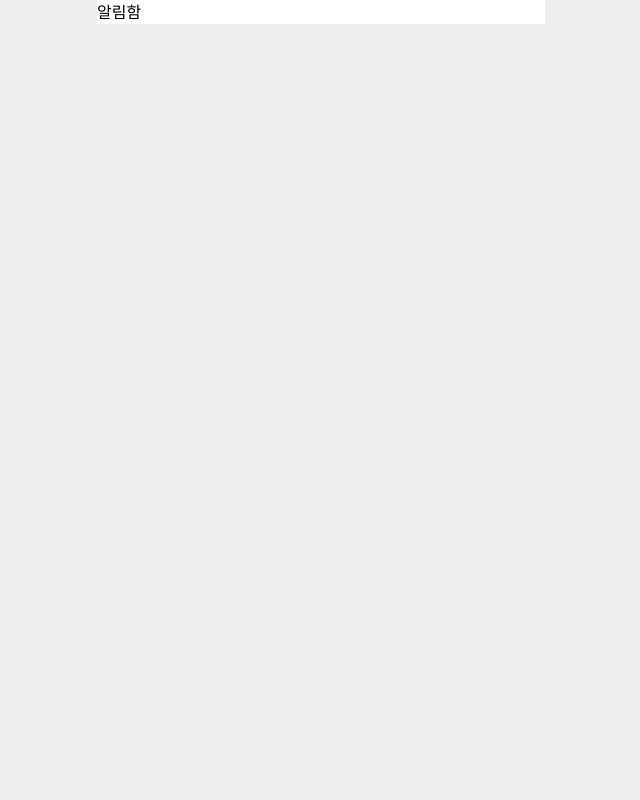
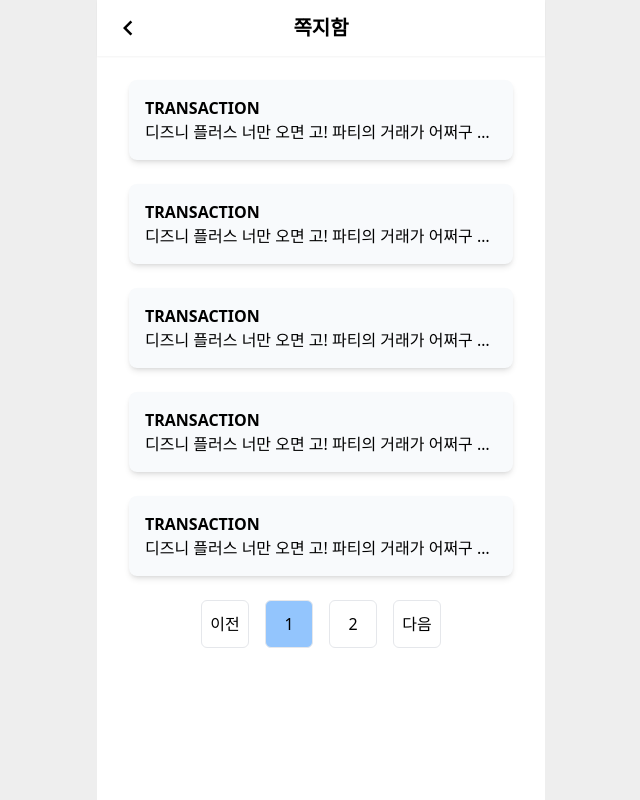
Before and after one commit to frontWeb-dev/watch-together, a Next.js app: page /message in a window 1280 px wide. Shown: the whole page, without its empty margins (319-959 px from the left). Built offline with nearby package versions, Linux system fonts and the light colour scheme.

Commit message:
feat: 쪽지함 마크업

```diff
--- /dev/null
+++ b/app/message/layout.tsx
@@ -0,0 +1,12 @@
+"use client";
+
+import Header from "@/components/Header";
+
+export default function RootLayout({ children }: { children: React.ReactNode }) {
+  return (
+    <div className="relative min-h-screen">
+      <Header title="쪽지함" goBack="/party" />
+      {children}
+    </div>
+  );
+}
--- a/app/message/page.tsx
+++ b/app/message/page.tsx
@@ -1,3 +1,47 @@
+"use client";
+import Pagination from "@/components/Pagination";
+import { useState } from "react";
+
 export default function Page() {
-  return <div>알림함</div>;
+  const [page, setPage] = useState(1);
+  const limit = 5;
+  const offset = (page - 1) * limit;
+  const total = 10;
+
+  return (
+    <div className="space-y-6 p-8 pb-24 pt-20">
+      <div className="flex flex-col rounded-lg bg-slate-50 p-4 shadow-md">
+        <p className="font-bold">TRANSACTION</p>
+        <p className="overflow-hidden text-ellipsis whitespace-nowrap">
+          디즈니 플러스 너만 오면 고! 파티의 거래가 어쩌구 저쩌구 요로콩 조로콩
+        </p>
+      </div>
+      <div className="flex flex-col rounded-lg bg-slate-50 p-4 shadow-md">
+        <p className="font-bold">TRANSACTION</p>
+        <p className="overflow-hidden text-ellipsis whitespace-nowrap">
+          디즈니 플러스 너만 오면 고! 파티의 거래가 어쩌구 저쩌구 요로콩 조로콩
+        </p>
+      </div>
+      <div className="flex flex-col rounded-lg bg-slate-50 p-4 shadow-md">
+        <p className="font-bold">TRANSACTION</p>
+        <p className="overflow-hidden text-ellipsis whitespace-nowrap">
+          디즈니 플러스 너만 오면 고! 파티의 거래가 어쩌구 저쩌구 요로콩 조로콩
+        </p>
+      </div>
+      <div className="flex flex-col rounded-lg bg-slate-50 p-4 shadow-md">
+        <p className="font-bold">TRANSACTION</p>
+        <p className="overflow-hidden text-ellipsis whitespace-nowrap">
+          디즈니 플러스 너만 오면 고! 파티의 거래가 어쩌구 저쩌구 요로콩 조로콩
+        </p>
+      </div>
+      <div className="flex flex-col rounded-lg bg-slate-50 p-4 shadow-md">
+        <p className="font-bold">TRANSACTION</p>
+        <p className="overflow-hidden text-ellipsis whitespace-nowrap">
+          디즈니 플러스 너만 오면 고! 파티의 거래가 어쩌구 저쩌구 요로콩 조로콩
+        </p>
+      </div>
+
+      <Pagination total={total} limit={limit} page={page} setPage={setPage} />
+    </div>
+  );
 }
--- /dev/null
+++ b/components/Pagination.tsx
@@ -0,0 +1,41 @@
+import { joinClass } from "@/libs/client/utils";
+import React, { SetStateAction } from "react";
+
+interface PaginationProps {
+  total: number;
+  limit: number;
+  page: number;
+  setPage: React.Dispatch<SetStateAction<number>>;
+}
+const Pagination = ({ total, limit, page, setPage }: PaginationProps) => {
+  const totalPages = Math.ceil(total / limit);
+  return (
+    <div className="flex justify-center space-x-4">
+      <button
+        onClick={() => setPage(page - 1)}
+        disabled={page === 1}
+        className="h-12 w-12 rounded-md border"
+      >
+        이전
+      </button>
+      {[...Array(totalPages)].map((_, i) => (
+        <button
+          key={i + 1}
+          onClick={() => setPage(i + 1)}
+          className={joinClass("h-12 w-12 rounded-md border", page === i + 1 ? "bg-blue-300" : "")}
+        >
+          {i + 1}
+        </button>
+      ))}
+      <button
+        onClick={() => setPage(page + 1)}
+        disabled={page === totalPages}
+        className="h-12 w-12 rounded-md border"
+      >
+        다음
+      </button>
+    </div>
+  );
+};
+
+export default Pagination;
--- a/components/TabBar.tsx
+++ b/components/TabBar.tsx
@@ -5,7 +5,7 @@ import { usePathname } from "next/navigation";
 
 export default function TabBar() {
   const pathname = usePathname();
-  console.log(pathname);
+
   return (
     <div className="fixed bottom-0 mx-auto flex h-20 w-full max-w-md justify-between bg-white px-6 shadow-inner shadow-md">
       {tabs.map((tab) => (
```
